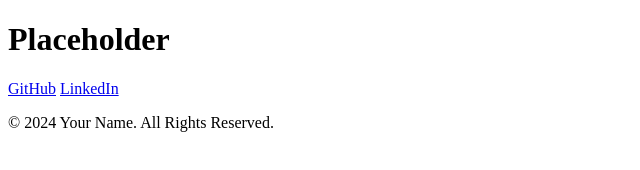
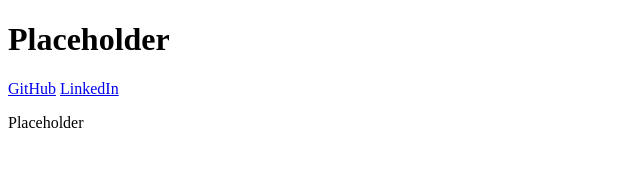
Before and after one commit to Aaaaa501/anyue.github.io, a plain HTML site: page index.html in a window 1280 px wide. Shown: the whole page, without its empty margins (0-640 px from the left). Drawn offline with Linux system fonts and the light colour scheme.

Commit message:
Update index.html

```diff
--- a/index.html
+++ b/index.html
@@ -16,7 +16,7 @@
     </div>
   </main>
   <footer>
-    <p>© 2024 Your Name. All Rights Reserved.</p>
+    <p>Placeholder</p>
   </footer>
 </body>
 </html>
```
